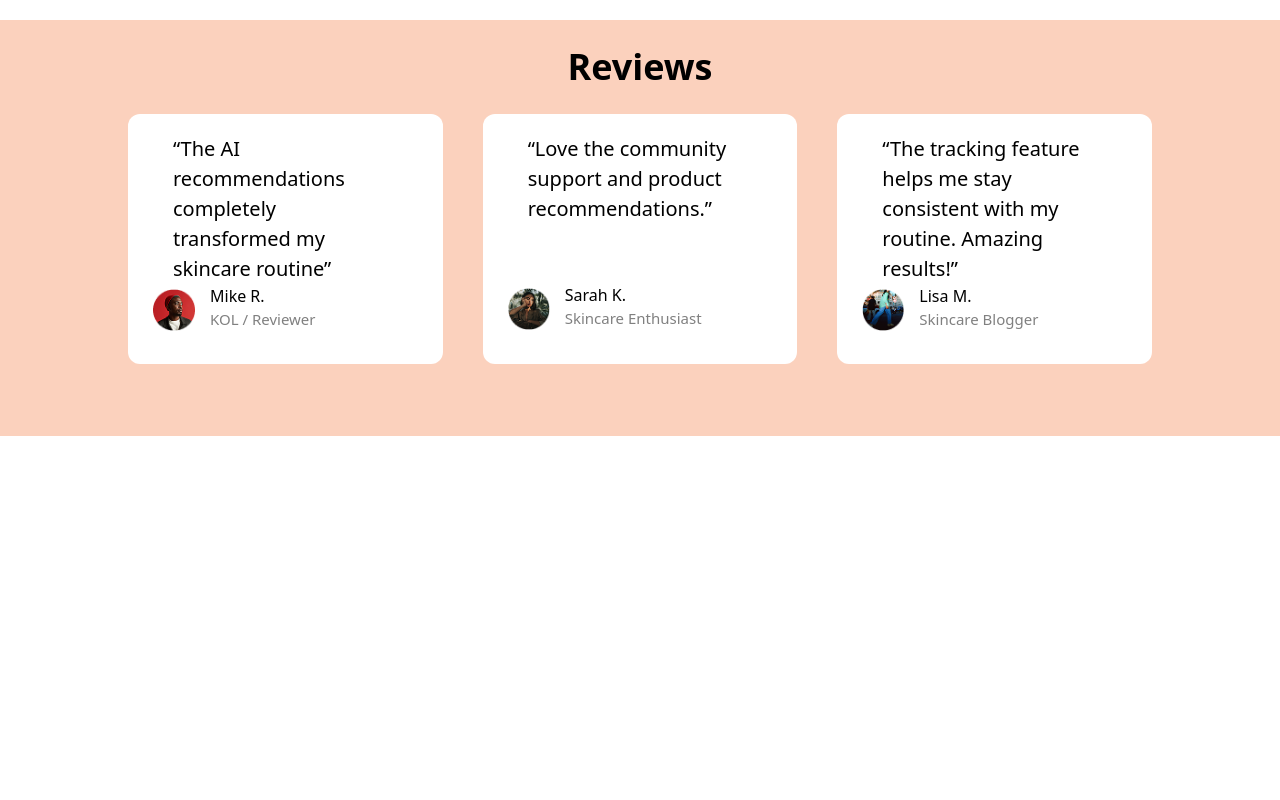
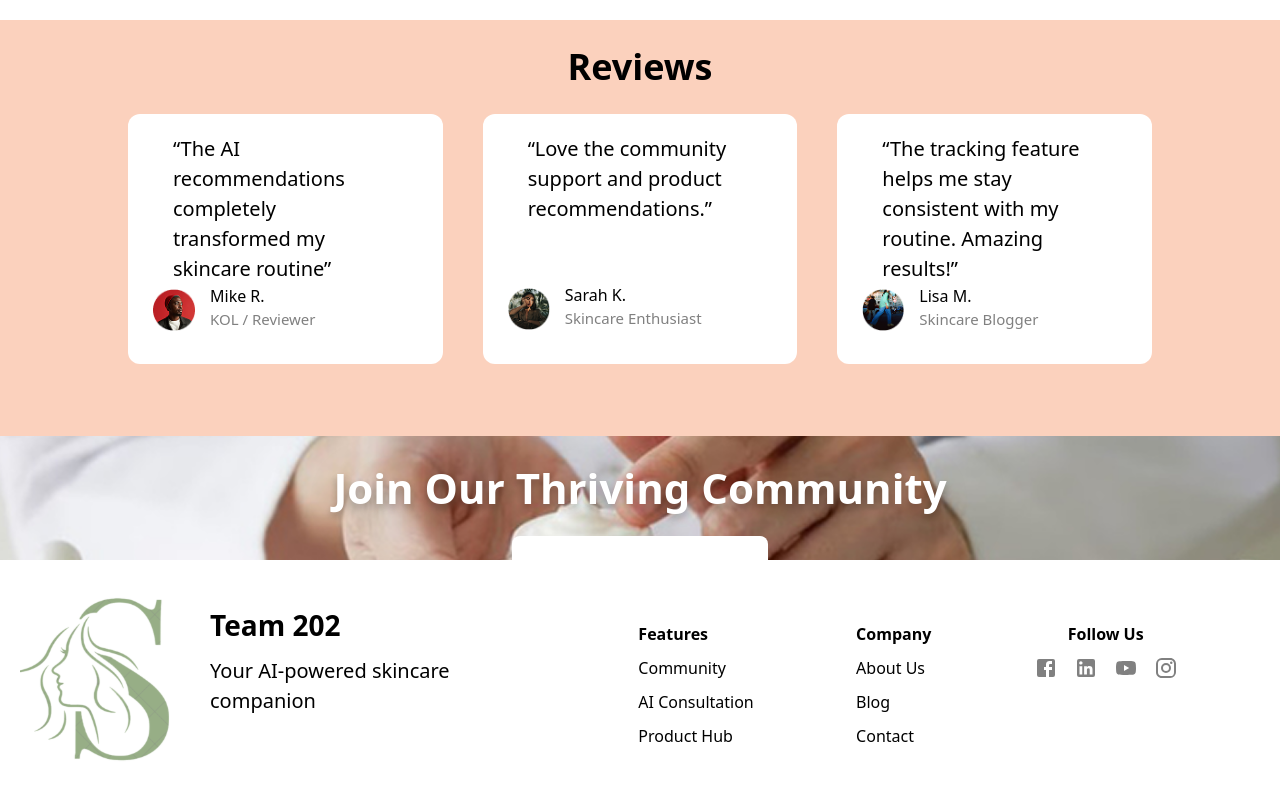
Before and after one commit to exe201skincare/FE_Skincare_Webapp, a React (Vite) app in the folder EXE201_Skincare_FE/EXE201_Skincare/: page / in a window 1280 px wide. Shown: the part 1524-2324 px from the top of the page. Built offline with nearby package versions, Linux system fonts and the light colour scheme.

Commit message:
main components

```diff
--- /dev/null
+++ b/EXE201_Skincare_FE/EXE201_Skincare/src/components/Footer/Footer.css
@@ -0,0 +1,73 @@
+.footer {
+  display: flex;
+  flex-direction: row;
+  align-items: center;
+  margin: 0;
+  position: relative;
+  z-index: 1;
+  width: 100%;
+  height: 250px;
+  background-color: white;
+}
+.f-content-left {
+  display: flex;
+  flex: 0.4;
+  align-items: center;
+  justify-content: left;
+  flex-direction: row;
+  padding: 0 20px;
+  width: 100%;
+  color: black;
+}
+.f-content-left img {
+    opacity: 0.7;
+}
+.f-content-left div {
+    margin-top: -50px;
+    display: flex;
+    flex-direction: column;
+    gap: 10px;
+    align-items: flex-start;
+}
+.f-content-left div span:first-child {
+    font-size: 28px;
+    font-weight: 700;
+}.f-content-left div span:last-child {
+    text-align: left;
+    font-size: 20px;
+    font-weight: 400;
+    max-width: 240px;
+}
+.f-content-right {
+  display: flex;
+  flex: 0.6;
+  align-items: start;
+  justify-content: space-evenly;
+  flex-direction: row;
+  width: 100%;
+  color: black;
+}
+.f-content-right div {
+    display: flex;
+    flex-direction: column;
+    gap: 10px;
+}
+.f-content-right div:last-child {
+    align-items: center;
+}
+.f-content-right div span {
+    text-align: left;
+}
+.f-content-right div span:first-child {
+    font-weight: 600;
+}
+.f-icons {
+  display: flex;
+  gap: 1rem;
+}
+
+@media screen and (max-width: 480px){
+  .f-content{
+    transform: scale(.5);
+  }
+}
--- /dev/null
+++ b/EXE201_Skincare_FE/EXE201_Skincare/src/components/Footer/Footer.jsx
@@ -0,0 +1,30 @@
+import React from "react";
+import "./Footer.css";
+import Logo from "/logo skincare 2.svg";
+import { Facebook, LinkedIn, Instagram, YouTube } from "@mui/icons-material";
+
+
+const Footer = () => {
+  return (
+    <div className="footer">
+      <div className="f-content-left">
+        <img src={Logo} alt=""/>
+        <div>
+            <span>Team 202</span>
+            <span>Your AI-powered skincare companion</span>
+        </div>
+      </div>
+      <div className="f-content-right">
+            <div> <span>Features</span> <span>Community</span> <span>AI Consultation</span> <span>Product Hub</span> </div>
+            <div> <span>Company</span> <span>About Us</span> <span>Blog</span> <span>Contact</span> </div>
+            <div> <span>Follow Us</span>
+                <span className="f-icons"> <Facebook style={{color: "gray", size: "3rem"}} /> <LinkedIn style={{color: "gray", size: "3rem"}} />
+                       <YouTube style={{color: "gray", size: "3rem"}} /> <Instagram style={{color: "gray", size: "3rem"}} />
+                </span>
+            </div>
+      </div>
+    </div>
+  );
+};
+
+export default Footer;
--- a/EXE201_Skincare_FE/EXE201_Skincare/src/components/Reviews/Reviews.css
+++ b/EXE201_Skincare_FE/EXE201_Skincare/src/components/Reviews/Reviews.css
@@ -1,5 +1,7 @@
 
 .reviewsBox {
+  z-index: 1;
+  position: relative;
   display: flex;
   justify-content: center;
   margin-top: 40px;
--- a/EXE201_Skincare_FE/EXE201_Skincare/src/components/Reviews/Reviews.jsx
+++ b/EXE201_Skincare_FE/EXE201_Skincare/src/components/Reviews/Reviews.jsx
@@ -65,7 +65,7 @@ const Reviews = () => {
               title={"Skincare Blogger"}
             />
           </motion.div>
-          <div
+          {/* <div
             className="blur s-blur1"
             style={{ background: "#ABF1FF94" }}>
 
@@ -73,7 +73,7 @@ const Reviews = () => {
           <div
             className="blur s-blur2"
             style={{ background: "var(--purple)" }}
-          ></div>
+          ></div> */}
         </div>
       </div>
     </div>
--- /dev/null
+++ b/EXE201_Skincare_FE/EXE201_Skincare/src/components/Services/Services.css
@@ -0,0 +1,33 @@
+.services {
+    display: flex;
+    justify-content: center;
+    margin-bottom: -700px;
+}
+
+.bannerImg {
+    z-index: 0;
+    position: relative;
+    left: 0;
+    width: 100%;
+}
+
+.s-title {
+    position: absolute;
+    margin-top: 20px;
+    font-size: 42px;
+    font-weight: 600;
+    color: white;
+    filter: drop-shadow(0 4px 4px #00000025)
+            drop-shadow(0 4px 4px #00000025)
+            drop-shadow(0 6px 50px #00000025);
+}
+
+.getStartedButton {
+    position: absolute;
+    z-index: 1;
+    margin-top: 100px;
+    width: 20%;
+    height: 60px;
+    color: var(--primary-text-color);
+    background-color: var(--bg-color);
+}
--- /dev/null
+++ b/EXE201_Skincare_FE/EXE201_Skincare/src/components/Services/Services.jsx
@@ -0,0 +1,39 @@
+import { useContext } from "react";
+import "./Services.css";
+import BannerImg from "../../assets/image 24.png"
+
+import { themeContext } from "../../Context";
+import { motion } from "framer-motion";
+import { useNavigate } from "react-router-dom";
+
+const Services = () => {
+  const navigate = useNavigate();
+  // context
+  const theme = useContext(themeContext);
+  const darkMode = theme.state.darkMode;
+
+  // transition
+  const transitionImg = {
+    duration: 1,
+    type: "slide",
+  };
+
+  const handleRegisterDirect = () => {
+    navigate("/");
+  };
+
+  return (
+    <div className="services" id="services">
+      <motion.img
+        initial={{ top: "0" }}
+        whileInView={{ top: "-230px" }}
+        transition={transitionImg}
+        src={BannerImg} alt=""
+        className="bannerImg"/>
+      <div className="s-title">Join Our Thriving Community</div>
+      <button className="getStartedButton">Get Started For Free</button>
+    </div>
+  );
+};
+
+export default Services;
--- a/EXE201_Skincare_FE/EXE201_Skincare/src/pages/HomePage/HomePage.css
+++ b/EXE201_Skincare_FE/EXE201_Skincare/src/pages/HomePage/HomePage.css
@@ -1,6 +1,6 @@
 .homePageApp{
     width: 100vw;
-    height: 1000vh;
+    min-height: 100vh;
     margin: 0;
     overflow: hidden;
     background-color: var(--bg-color);
--- a/EXE201_Skincare_FE/EXE201_Skincare/src/pages/HomePage/HomePage.jsx
+++ b/EXE201_Skincare_FE/EXE201_Skincare/src/pages/HomePage/HomePage.jsx
@@ -2,8 +2,8 @@ import Navbar from "../../components/Navbar/Navbar";
 import Intro from "../../components/Intro/Intro";
 import SwipeList from "../../components/SwipeList/SwipeList";
 import Reviews from "../../components/Reviews/Reviews";
-// import Services from "../../components/Services/Services";
-// import Footer from "../../components/Footer/Footer";
+import Services from "../../components/Services/Services";
+import Footer from "../../components/Footer/Footer";
 import "./HomePage.css"
 
 import { useContext } from "react";
@@ -24,9 +24,9 @@ export default function HomePage() {
             <Intro />
             <SwipeList/>
             <Reviews />
-            {/*<Services />
+            <Services />
 
-            <Footer />*/}
+            <Footer />
 
         </div>
   )
```
Also changed, not shown: EXE201_Skincare_FE/EXE201_Skincare/src/assets/image 24.png (added).
